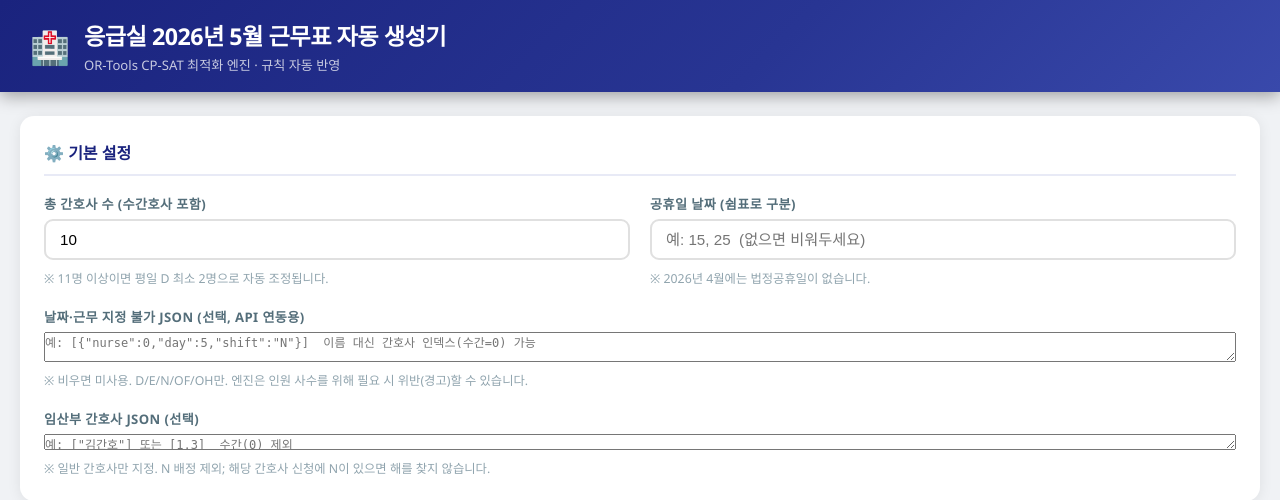
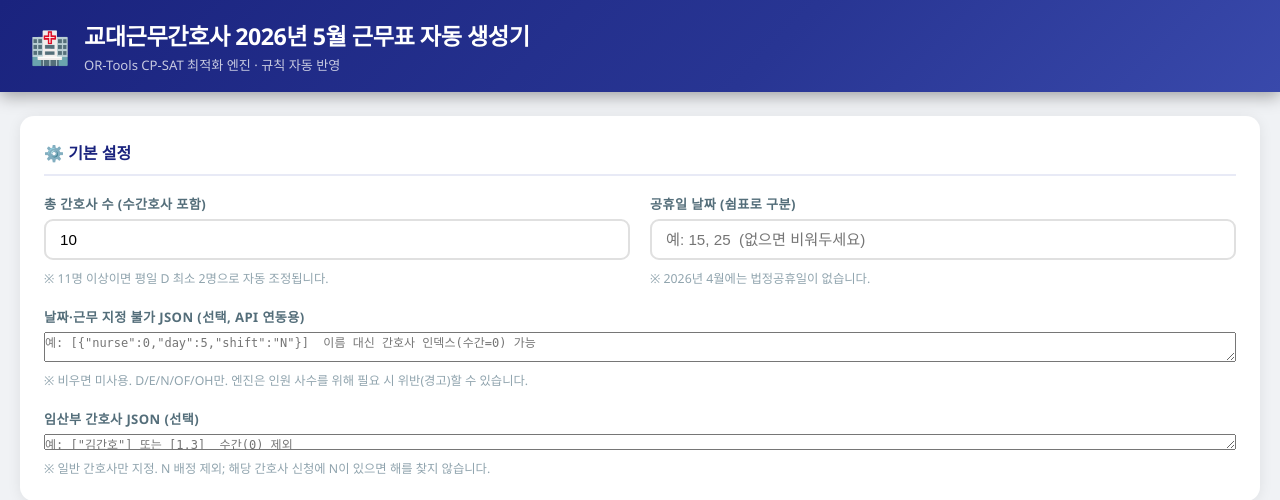
Before and after one commit to akaasia91-cmd/DutySolution, a Flask app: page / in a window 1280 px wide. Shown: the top 500 px of the page. Run offline with Flask 3, Linux system fonts and the light colour scheme.

Commit message:
Rename app titles from 응급실 to 교대근무간호사
Made-with: Cursor

```diff
--- a/app.py
+++ b/app.py
@@ -1,4 +1,4 @@
-# 응급실 2026년 근무표 자동 생성기
+# 교대근무간호사 근무표 자동 생성기
 # 근무표 생성: OR-Tools CP-SAT 전용 (`schedule_cpsat.py` — cp_model.CpModel + model.Add).
 
 from flask import Flask, render_template, request, send_file, redirect, url_for
@@ -1461,7 +1461,7 @@ def download():
     # ─ 타이틀 행
     ws.merge_cells(f'A1:{get_column_letter(D_COL)}1')
     tc = ws['A1']
-    tc.value = f'응급실 {YEAR}년 {MONTH}월 근무표'
+    tc.value = f'교대근무간호사 {YEAR}년 {MONTH}월 근무표'
     tc.font = Font(bold=True, size=14, color=_xrgb(SHIFT_TEXT_COLORS['N']))
     tc.fill = PatternFill(
         start_color=_xrgb(SHIFT_COLORS['N']), end_color=_xrgb(SHIFT_COLORS['N']), fill_type='solid',
@@ -1584,7 +1584,7 @@ def download():
 
 if __name__ == '__main__':
     print('=' * 55)
-    print(f'  응급실 {YEAR}년 {MONTH}월 근무표 생성기 시작!')
+    print(f'  교대근무간호사 {YEAR}년 {MONTH}월 근무표 생성기 시작!')
     print('  브라우저에서 http://127.0.0.1:5000 을 열어주세요')
     print('=' * 55)
     # threaded=True: 계산 중에도 서버가 다른 요청에 응답할 수 있도록 함
--- a/streamlit_app.py
+++ b/streamlit_app.py
@@ -1,5 +1,5 @@
 """
-응급실 근무표 생성기 – Streamlit UI v2
+교대근무간호사 근무표 생성기 – Streamlit UI v2
 - 명단 행 수(총원)는 수간호사를 포함한다. 예: 간호사 11명 = 수간 1 + 일반 10.
 - 연도·월 선택 가능
 - 부서(Department) CRUD
@@ -39,7 +39,7 @@ except ImportError:  # optional; falls back to schedule_requests.json
 #  페이지 설정
 # ════════════════════════════════════════════════════════════════════════════════
 st.set_page_config(
-    page_title="Duty Solution",
+    page_title="교대근무간호사 근무표 생성",
     page_icon="🏥",
     layout="wide",
     initial_sidebar_state="collapsed",
@@ -1921,7 +1921,7 @@ with st.container(border=True):
     with _h1:
         st.markdown(
             '<p style="margin:0;padding:0;font-size:0.88rem;font-weight:800;color:#1A237E;line-height:1.15;">'
-            "🏥 근무표 생성기</p>",
+            "🏥 교대근무간호사 근무표 생성</p>",
             unsafe_allow_html=True,
         )
     with _h2:
--- a/templates/index.html
+++ b/templates/index.html
@@ -3,7 +3,7 @@
 <head>
   <meta charset="UTF-8" />
   <meta name="viewport" content="width=device-width, initial-scale=1.0" />
-  <title>응급실 근무표 생성기 — {{ period_year|default(2026) }}년 {{ period_month|default(5) }}월</title>
+  <title>교대근무간호사 근무표 생성기 — {{ period_year|default(2026) }}년 {{ period_month|default(5) }}월</title>
   <style>
     /* ── 기본 ── */
     *, *::before, *::after { box-sizing: border-box; margin: 0; padding: 0; }
@@ -313,7 +313,7 @@
 <div class="header">
   <div class="header-icon">🏥</div>
   <div class="header-text">
-    <h1>응급실 {{ y }}년 {{ m }}월 근무표 자동 생성기</h1>
+    <h1>교대근무간호사 {{ y }}년 {{ m }}월 근무표 자동 생성기</h1>
     <p>OR-Tools CP-SAT 최적화 엔진 · 규칙 자동 반영</p>
   </div>
 </div>
```
